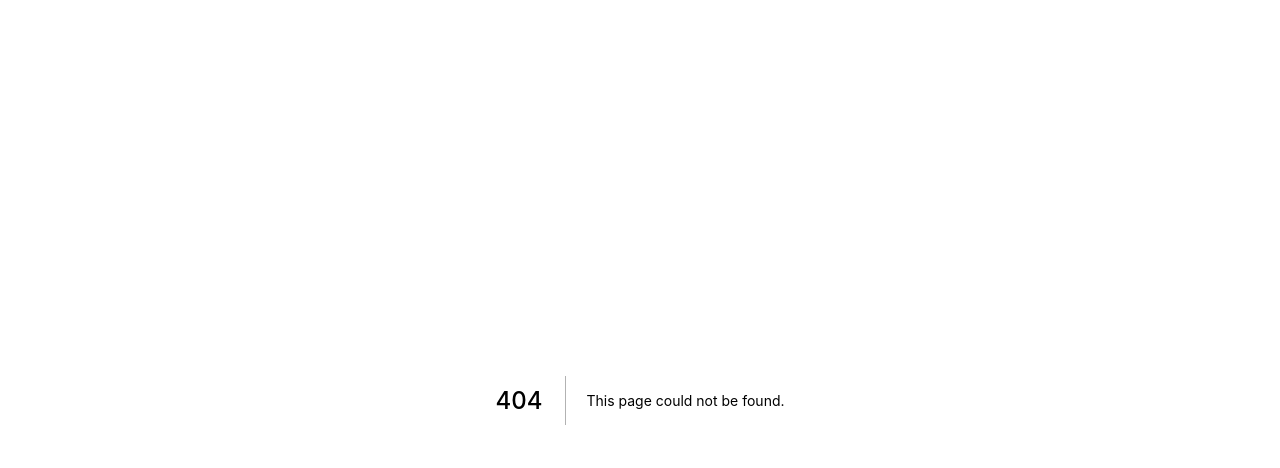
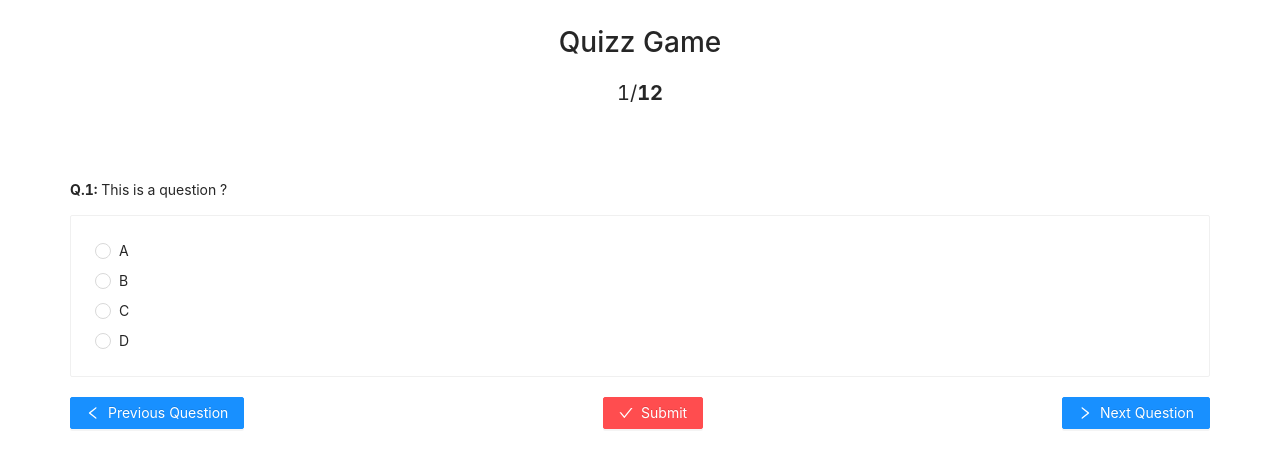
Before and after one commit to sanggoalist/quizz-game, a Next.js app: page /draft in a window 1280 px wide. Before the commit this address had no page. Shown: the top 468 px of the page. Built offline with nearby package versions, Linux system fonts and the light colour scheme.

Commit message:
first commit

```diff
--- /dev/null
+++ b/dataset/quizz-question.json
@@ -0,0 +1,71 @@
+{
+    "error": null,
+    "questions": [
+        {
+            "id": 1,
+            "name": "How many girls in the world 2021?",
+            "answers": [
+                "4,104,778,342",
+                "7,104,227,453",
+                "3,904,727,342",
+                "4,504,325,453"
+            ],
+            "correct": "3,904,727,342"
+        },
+        {
+            "id": 2,
+            "name": "How many teeth does an adult human have?",
+            "answers": [
+                "34",
+                "32",
+                "36",
+                "38"
+            ],
+            "correct": "32"
+        },
+        {
+            "id": 3,
+            "name": "What is the largest planet in the solar system?",
+            "answers": [
+                "Venus",
+                "Mercury",
+                "Mars",
+                "Jupiter"
+            ],
+            "correct": "Jupiter"
+        },
+        {
+            "id": 4,
+            "name": "What is the hottest planet in the solar system?",
+            "answers": [
+                "Venus",
+                "Mercury",
+                "Mars",
+                "Jupiter"
+            ],
+            "correct": "Venus"
+        },
+        {
+            "id": 5,
+            "name": "What is the rarest blood type?",
+            "answers": [
+                "AB positive",
+                "AB negative",
+                "A positive",
+                "B negative"
+            ],
+            "correct": "AB negative"
+        },
+        {
+            "id": 6,
+            "name": "How long does a human red blood cell survive?",
+            "answers": [
+                "110 days",
+                "120 days",
+                "140 days",
+                "130 days"
+            ],
+            "correct": "120 days"
+        }
+    ]
+}
--- /dev/null
+++ b/libs/type.ts
@@ -0,0 +1,12 @@
+export interface QuestionResponse {
+    error?: string | null;
+    questions: Question[];
+}
+
+export interface Question {
+    id: number;
+    name: string;
+    answers: string[];
+    correct: string;
+    selectedAnswer?: string;
+}
--- a/pages/_app.tsx
+++ b/pages/_app.tsx
@@ -1,5 +1,6 @@
-import '../styles/globals.css'
-import type { AppProps } from 'next/app'
+import 'antd/dist/antd.css';
+import '../styles/globals.css';
+import type { AppProps } from 'next/app';
 
 function MyApp({ Component, pageProps }: AppProps) {
   return <Component {...pageProps} />
--- /dev/null
+++ b/pages/api/questions/index.ts
@@ -0,0 +1,10 @@
+// Next.js API route support: https://nextjs.org/docs/api-routes/introduction
+import type { NextApiRequest, NextApiResponse } from 'next'
+import { QuestionResponse } from '../../../libs/type'
+import questions from "../../../dataset/quizz-question.json";
+export default function handler(
+  req: NextApiRequest,
+  res: NextApiResponse<QuestionResponse>
+) {
+  res.status(200).json(questions);
+}
--- /dev/null
+++ b/pages/draft/index.module.scss
@@ -0,0 +1,37 @@
+.layout {
+    padding: 20px;
+    height: 100vh;
+
+    & h1 {
+        text-align: center;
+    }
+    & .color_red {
+        color: red;
+    }
+    & .color_green {
+        color: green;
+    }
+    .wrapper {
+        display: flex;
+        align-items: center;
+        justify-content: center;
+        height: 100%;
+        .container {
+            height: 100%;
+            width: 100%;
+            & > p {
+                text-align: center;
+                font-size: 20px;
+            }
+            .content {
+                padding: 50px;
+                .button_group {
+                    padding: 20px 0;
+                    display: flex;
+                    align-items: center;
+                    justify-content: space-between;
+                }
+            }
+        }
+    }
+}
--- /dev/null
+++ b/pages/draft/index.tsx
@@ -0,0 +1,62 @@
+import style from "./index.module.scss";
+import { NextPage } from "next";
+import { Button, Card, Radio, Result, Space } from "antd";
+import { CaretLeftOutlined, CheckOutlined, LeftOutlined, RightOutlined, SmileOutlined } from "@ant-design/icons";
+
+const QuizzPage: NextPage = () => {
+    return <div className={style.layout}>
+        <div className= {style.wrapper}>
+            <div className={style.container}>
+                <h1>Quizz Game</h1>
+                <p>1/<b>12</b></p>
+                <div className={style.content}>
+                    <p><b>Q.1: </b>This is a question ?</p>
+                    <Card>
+                        <Radio.Group>
+                            <Space direction="vertical">
+                                <Radio value="1">A</Radio>
+                                <Radio value="2">B</Radio>
+                                <Radio value="3">C</Radio>
+                                <Radio value="4">D</Radio>
+                            </Space>
+                        </Radio.Group>
+                    </Card>
+                    <div className={style.button_group}>
+                    <Button type="primary" icon = {<LeftOutlined />}
+                            >
+                            Previous Question
+                    </Button>
+                    <Button type="primary" danger icon = {<CheckOutlined />}>
+                            Submit
+                    </Button>
+                    <Button type="primary"  icon = {<RightOutlined />} >
+                            Next Question
+                    </Button>
+                    </div>
+                </div>
+            </div>
+            {false && <div className={style.container}>
+                    <Result
+                        icon={<SmileOutlined />}
+                        title={<div>
+                            <p>Great, you have passed the quizz!</p>
+                            <p>Result: <span className={style.color_green}>12</span>/12</p>
+                        </div>}
+                        extra={<Button type="primary" icon = {<CaretLeftOutlined />}>Do quizz again!</Button>}
+                    />
+            </div>}
+            {false && <div className={style.container}>
+                    <Result
+                        status="error"
+                        title={<div>
+                            <p color="red">Failure!!!</p>
+                            <p>Result: <span className={style.color_red}>1</span>/12</p>
+                        </div>}
+                        extra={<Button type="primary" icon = {<CaretLeftOutlined /> }>Do quizz again!</Button>}
+                    />
+            </div>}
+        </div>
+    </div>
+}
+
+export default QuizzPage;
--- /dev/null
+++ b/pages/quizz/index.module.scss
@@ -0,0 +1,37 @@
+.layout {
+    padding: 20px;
+    height: 100vh;
+
+    & h1 {
+        text-align: center;
+    }
+    & .color_red {
+        color: red;
+    }
+    & .color_green {
+        color: green;
+    }
+    .wrapper {
+        display: flex;
+        align-items: center;
+        justify-content: center;
+        height: 100%;
+        .container {
+            height: 100%;
+            width: 100%;
+            & > p {
+                text-align: center;
+                font-size: 20px;
+            }
+            .content {
+                padding: 50px;
+                .button_group {
+                    padding: 20px 0;
+                    display: flex;
+                    align-items: center;
+                    justify-content: space-between;
+                }
+            }
+        }
+    }
+}
```
Also changed, not shown: package.json (+13 -1 lines), pages/quizz/index.tsx (added, +62 -0 lines), 1 other file (tests, documents, lock files or other folders).
